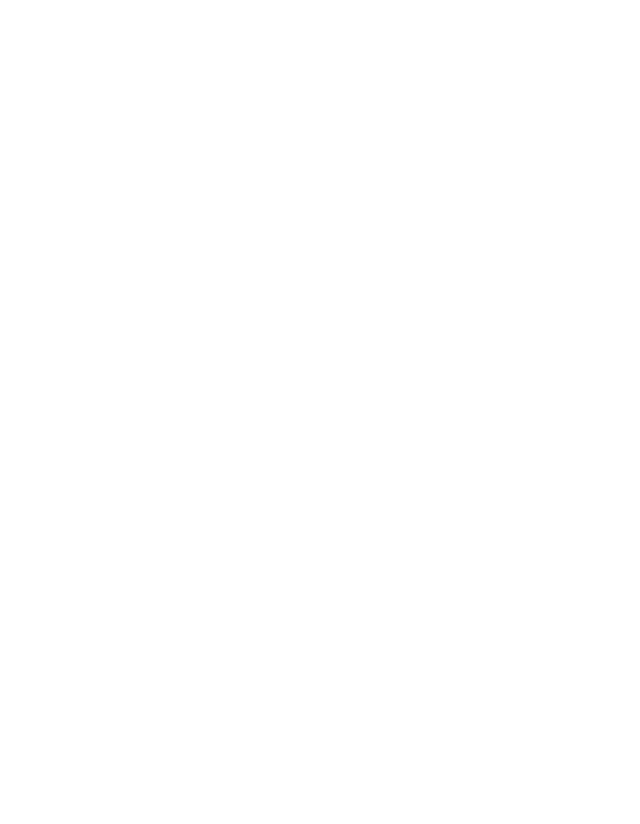
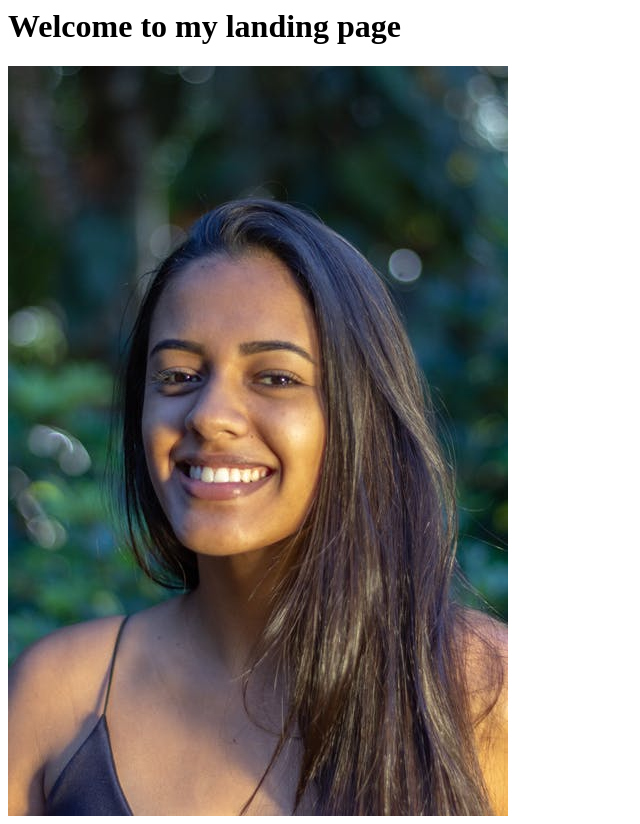
Before and after one commit to christylydia34/about-me, a plain HTML site: page index.html in a window 1280 px wide. Shown: the whole page, without its empty margins (0-640 px from the left). Before the commit the page ends 800 px from the top, so only its background shows below. Drawn offline with Linux system fonts and the light colour scheme.

Commit message:
add images

```diff
--- a/index.html
+++ b/index.html
@@ -2,9 +2,14 @@
 <head>
     <meta charset="UTF-8">
     <meta name="viewport" content="width=device-width, initial-scale=1.0">
+<link rel="shortcut icon" href="images/cropped-M-Favicon.png" type="image/x-icon">
+ <link rel="stylesheet" href="css/style.css">
     <title>My biography</title>
 </head>
 <body>
 
+    <h1>Welcome to my landing page </h1>
+    <img src="images/me.jpeg" alt="An image of me">
+
 </body>
 </html>
```
Also changed, not shown: images/cropped-M-Favicon.png (added), images/me.jpeg (renamed from me.jpeg).
